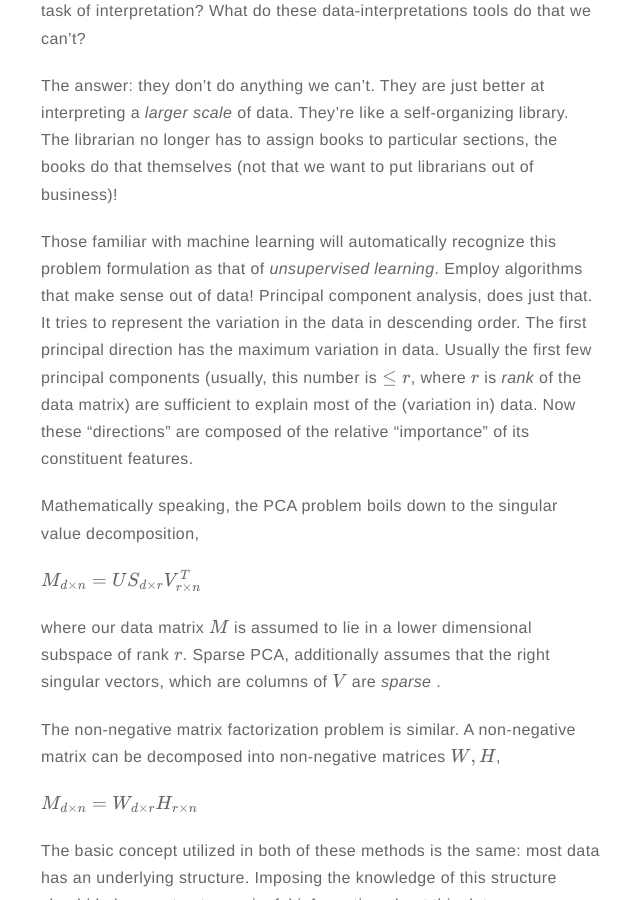
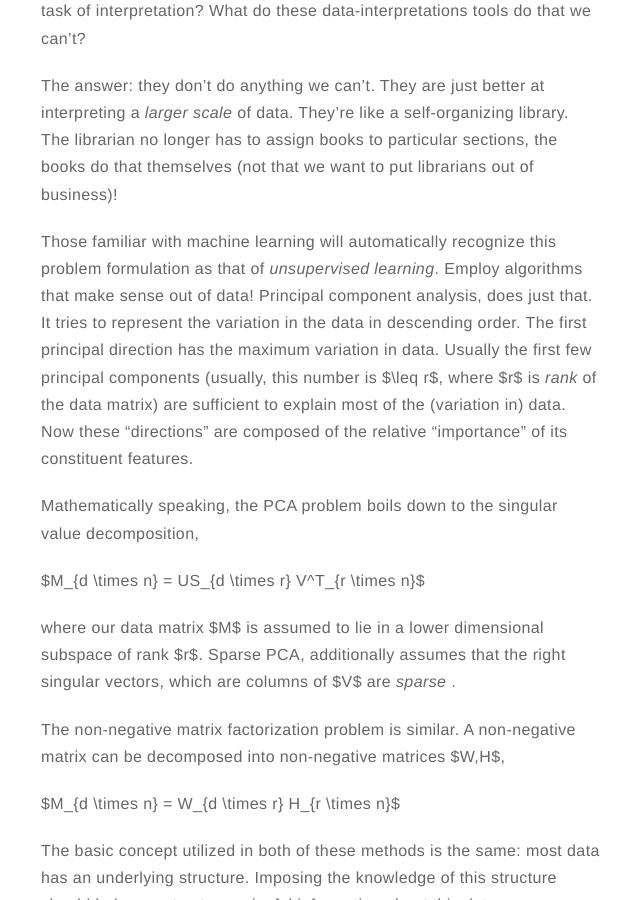
Before and after one commit to GauriJagatap/GauriJagatap.github.io, a Jekyll site: the page built from _posts/2017-05-05-how-interpretable-is-data.markdown, in a window 1280 px wide and 900 px high, scrolled down 578 px. Shown: the whole window, without its empty margins (319-959 px from the left). Built offline with Jekyll 4.4.1, drawn with Linux system fonts in a browser that asks for light colours; formulas are drawn with MathJax 3; a script that is not in the unit is left out; comment, search, counter and statistics services are not loaded; some of the changed lines change nothing that is shown.

Commit message:
blog latex

```diff
--- a/_posts/2017-05-05-how-interpretable-is-data.markdown
+++ b/_posts/2017-05-05-how-interpretable-is-data.markdown
@@ -9,9 +9,7 @@ tag:
 - data science
 category: blog
 author: gaurijagatap
-description: Markdown summary with different options
-# jemoji: '<img class="emoji" title=":ramen:" alt=":ramen:" src="https://assets.github.com/images/icons/emoji/unicode/1f35c.png" height="20" width="20" align="absmiddle">'
-mathjax: true
+
 ---
 
 I am finally done with my second semester towards my PhD, which means it's time for sum-mer and some-more (or a-lot-more) research!
```
